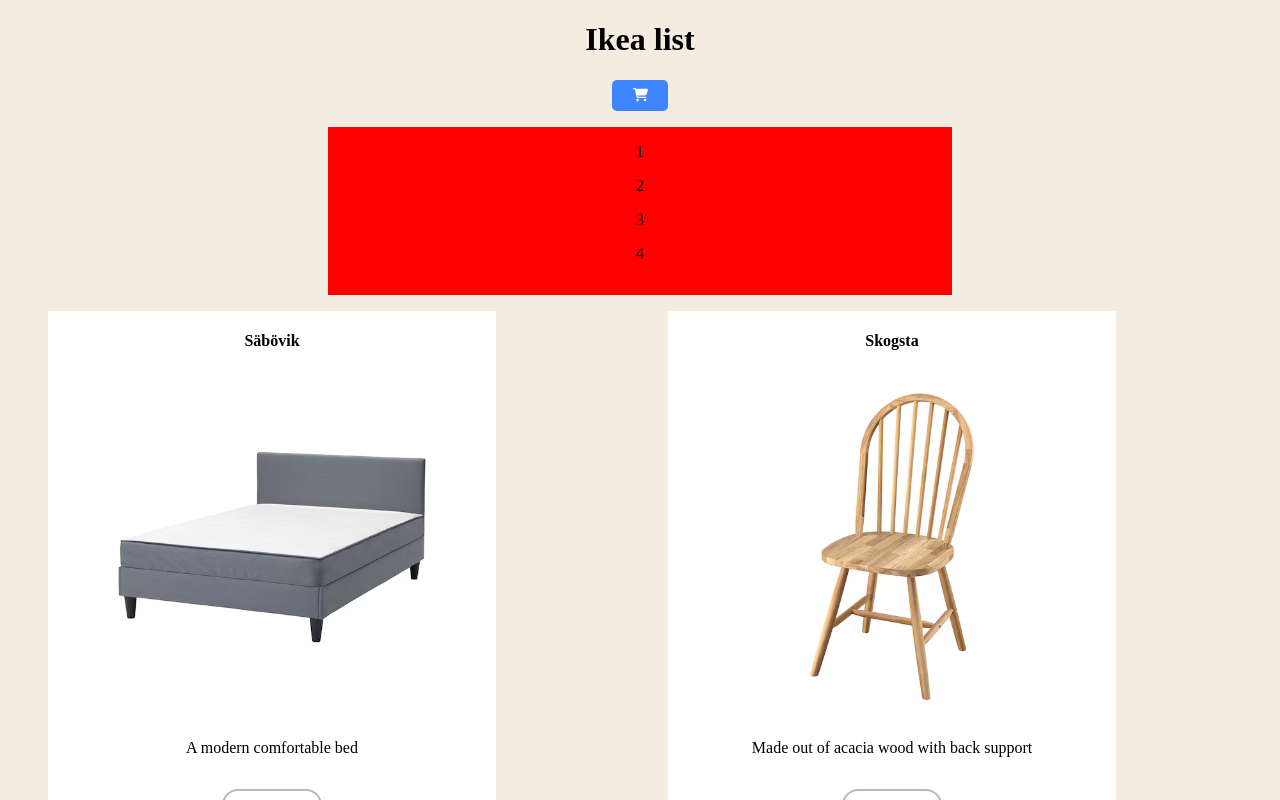
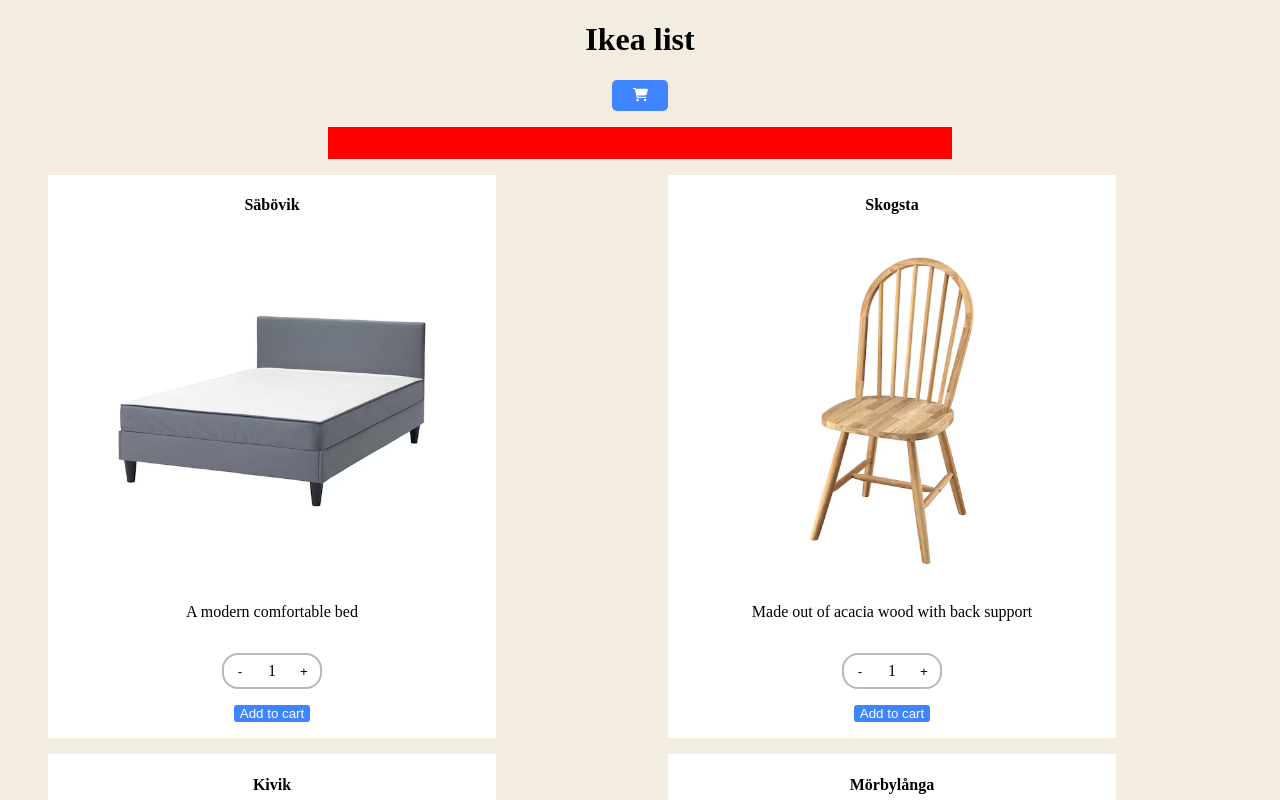
Before and after one commit to Tillsxp/reactcart, a React (Create React App) app: page / in a window 1280 px wide. Both pictures are taken after a click on the button 640 px from the left and 95 px from the top of the page. Shown: the top 800 px of the page. Built offline with nearby package versions, Linux system fonts and the light colour scheme.

Commit message:
Added a list in cart and a function that passes item information

```diff
--- a/src/Item.js
+++ b/src/Item.js
@@ -4,6 +4,9 @@
 export default function Item(props) {
 const [amount, setAmount] = useState(1);
 
+function handleAddItem () {
+    props.onAddToCart(props.title, amount);
+}
     return(
         <li>
                 <h4>{props.title}</h4>
@@ -14,7 +17,7 @@
                 <p>{amount}</p>
                 <button onClick={() => setAmount((a)=> (a + 1))}>+</button>
                 </div>
-                <button className='cart-container'>Add to cart</button>
+                <button className='cart-container' onClick={handleAddItem}>Add to cart</button>
         </li>
     )
 }
--- a/src/Shoppinglist.js
+++ b/src/Shoppinglist.js
@@ -28,15 +28,24 @@
     ];
     const [box, setBox] = useState(false);
     const [styling, setStyling] = useState('cart-box-none');
+    const [cartItems, setCartItems] = useState([]);
+    function handleAddItemToCart(title,amount){
+        setCartItems(prev => [...prev, {title,amount}]);
+        console.log(title, amount);
+    }
     const listItems = item.map(item =>
         <Item
         key={item.name}
         title={item.name}
         picture={item.picture}
         description={item.description}
+        onAddToCart={handleAddItemToCart}
         />
 
     );
+    const listCartItems = cartItems.map((item, index ) => {
+        return <li key={index}>{item.title} - {item.amount}</li>
+    })
     function toggleCart(){
         setBox (prev =>{
             const newState = !prev;
@@ -44,6 +53,7 @@
             return newState;
         })
     }
+
     return(
         <>
         <div>
@@ -52,10 +62,7 @@
         </div>
         <div className={styling}>
             <ul>
-                <li>1</li>
-                <li>2</li>
-                <li>3</li>
-                <li>4</li>
+                {listCartItems}
             </ul>
         </div>
         <ul className='item-container'>
```
